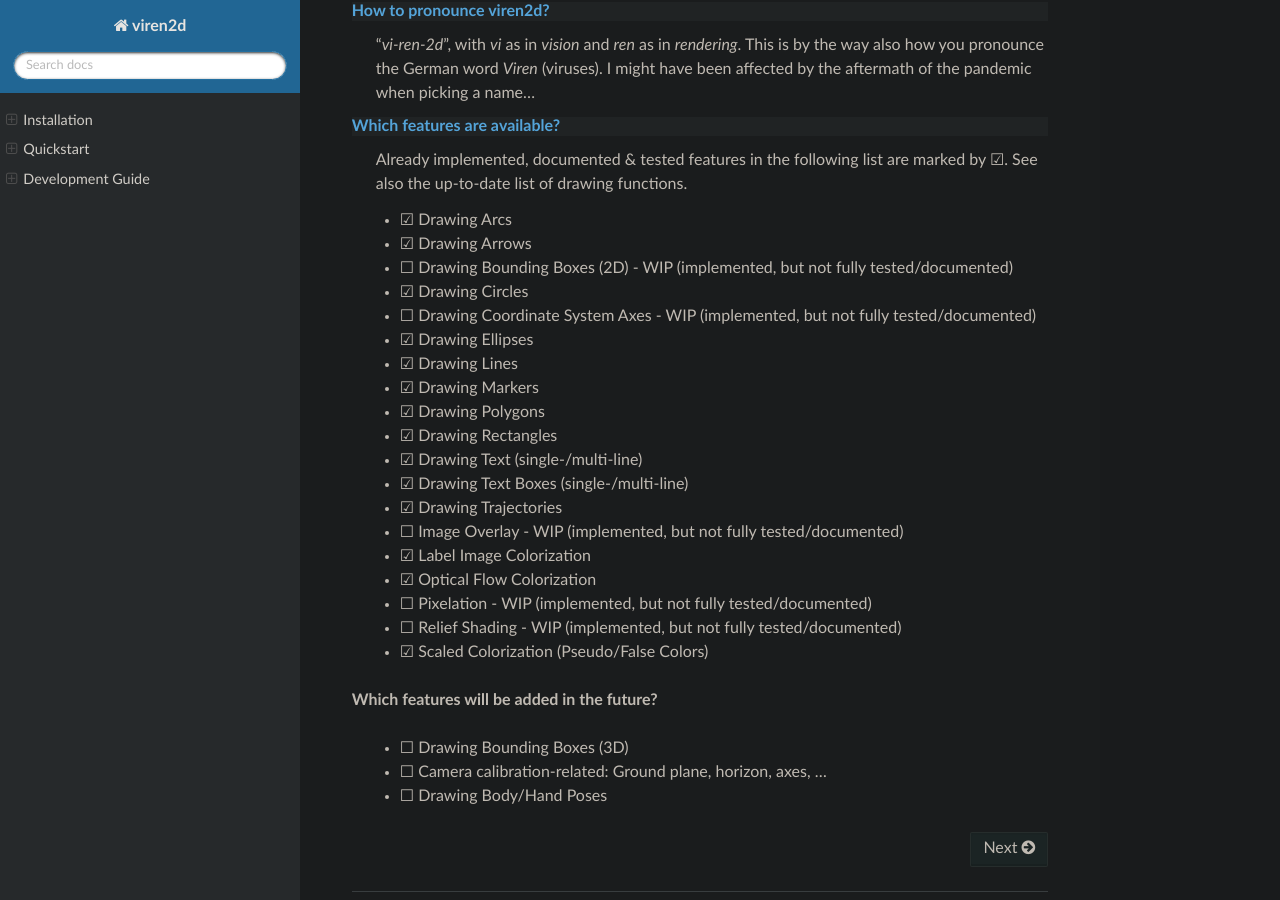
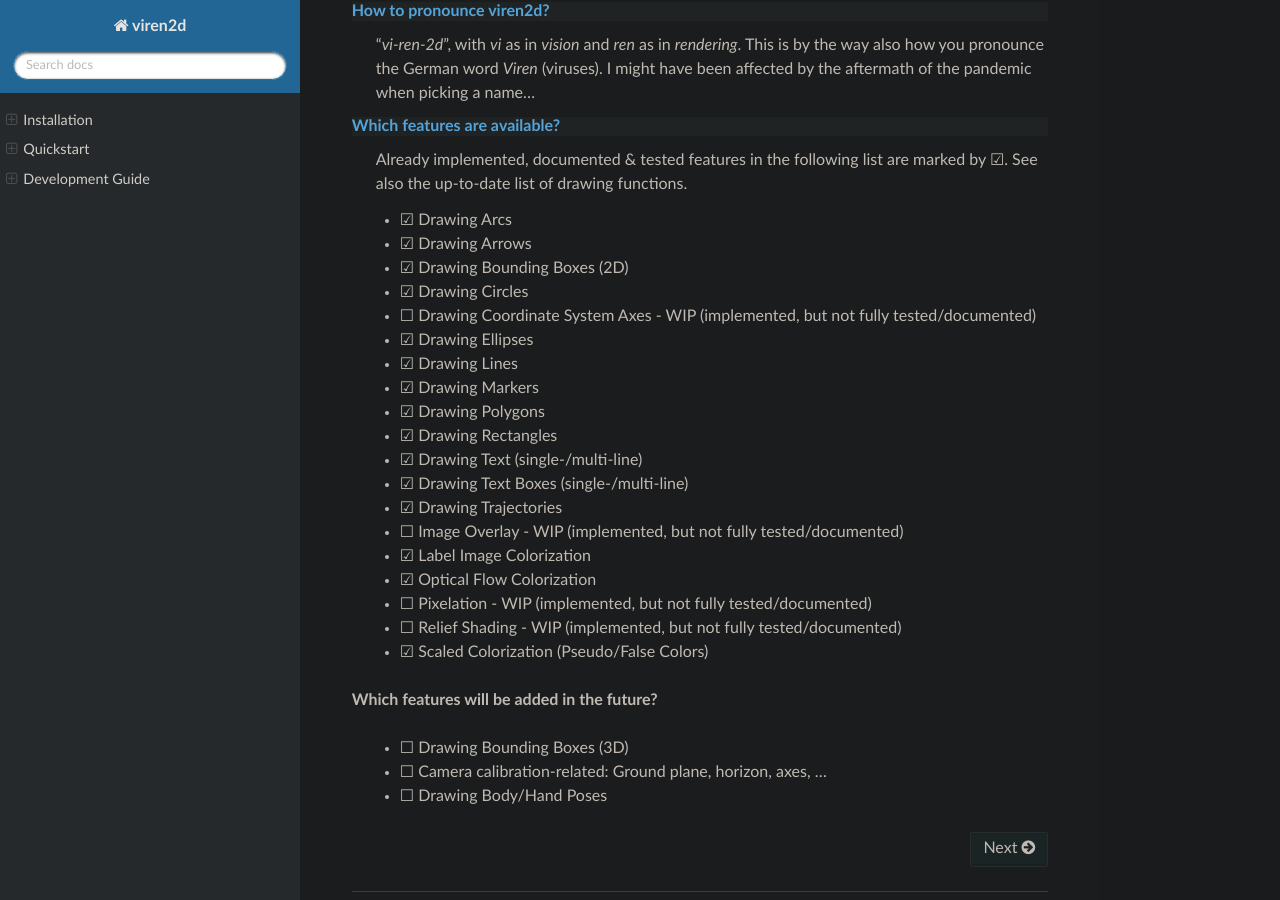
Before and after one commit to snototter/viren2d, a Sphinx documentation site: the page built from docs/source/index.rst, in a window 1280 px wide and 900 px high, scrolled down 989 px. Built offline with Sphinx 7.4.7 and the Read the Docs theme 2.0.0, drawn with Linux system fonts in a browser that asks for light colours; pages that are not in the unit, such as notebooks, are missing from menus; the version number could not be read and is left out.

Commit message:
update landing page

```diff
--- a/docs/source/index.rst
+++ b/docs/source/index.rst
@@ -64,7 +64,7 @@
 
    * |checked| Drawing Arcs
    * |checked| Drawing Arrows
-   * |unchecked| Drawing Bounding Boxes (2D) - WIP (implemented, but not fully tested/documented)
+   * |checked| Drawing Bounding Boxes (2D)
    * |checked| Drawing Circles
    * |unchecked| Drawing Coordinate System Axes - WIP (implemented, but not fully tested/documented)
    * |checked| Drawing Ellipses
```
